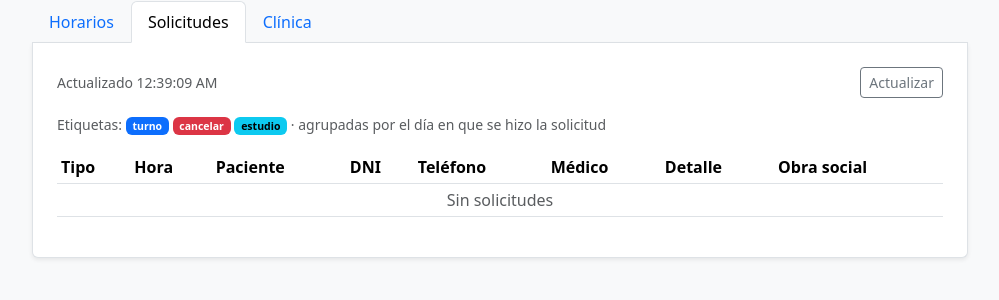
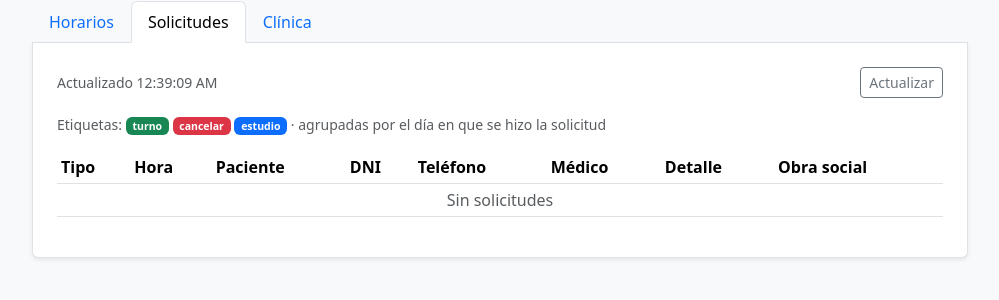
Before and after one commit to VesselVI/Chatbot__Artigas_n8n, a FastAPI app: page / in a window 1280 px wide, after a click on "Solicitudes". Shown: the part 164-464 px from the top of the page, without its empty margins (140-1139 px from the left). Run offline with FastAPI, Linux system fonts and the light colour scheme; the visitor is signed in with stand-in values (Sample User, id 1); data comes from the database, SQL or seed files in the repository; data that the repository does not hold is empty.

Commit message:
Color Solicitudes badges green, red, and blue.
Co-authored-by: Cursor <cursoragent@cursor.com>

```diff
--- a/dashboard/templates/index.html
+++ b/dashboard/templates/index.html
@@ -126,9 +126,9 @@
         </div>
         <p class="text-muted small mb-3">
           Etiquetas:
-          <span class="badge text-bg-primary">turno</span>
+          <span class="badge text-bg-success">turno</span>
           <span class="badge text-bg-danger">cancelar</span>
-          <span class="badge text-bg-info">estudio</span>
+          <span class="badge text-bg-primary">estudio</span>
           · agrupadas por el día en que se hizo la solicitud
         </p>
         <div class="table-responsive">
@@ -424,9 +424,9 @@
     function tipoBadge(tipo) {
       const t = tipo || 'turno';
       const cls = {
-        turno: 'text-bg-primary',
+        turno: 'text-bg-success',
         cancelar: 'text-bg-danger',
-        estudio: 'text-bg-info'
+        estudio: 'text-bg-primary'
       }[t] || 'text-bg-secondary';
       return `<span class="badge ${cls}">${escapeHtml(t)}</span>`;
     }
```
